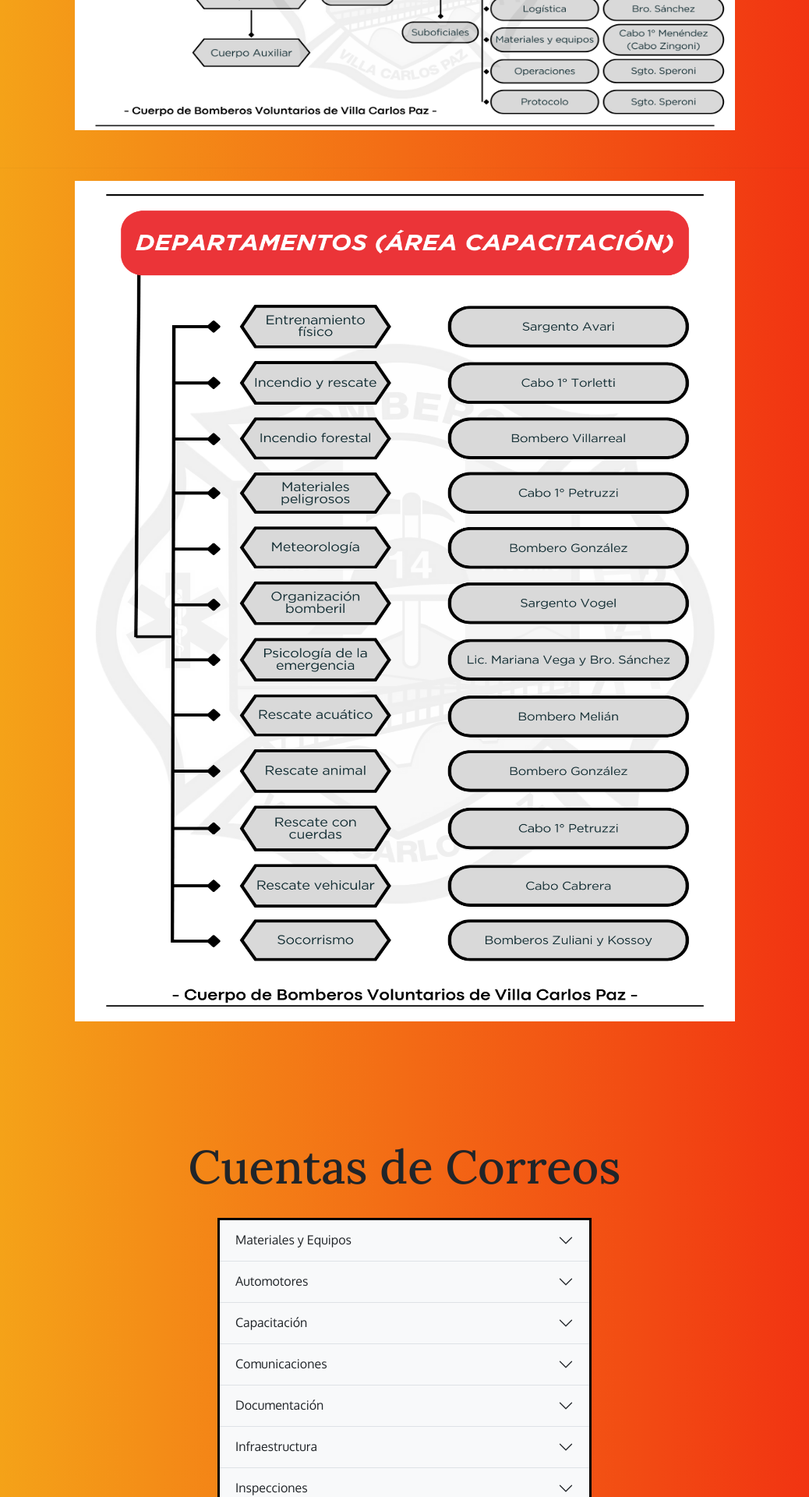
After one commit to aleakd/APP---bomberos---2024, a Flask app: page /contactos in a window 1280 px wide. The commit adds this page. Shown: the part 480-2400 px from the top of the page at 78% size, without its empty margins (121-1159 px from the left). Run offline with Flask 3, Linux system fonts and the light colour scheme; the visitor is signed in with stand-in values (Sample User, id 1); some libraries are stand-ins or nearby versions.

Commit message:
se agrega vista contactos, se coloca modelos de partes para descarga, con eso mdificacionde ruta y style

```diff
--- a/main.py
+++ b/main.py
@@ -384,7 +384,7 @@ def edit_legajo(id):
         legajo.alergia = request.form.get("alergia")
         legajo.camada = request.form.get("camada")
         legajo.estado = request.form.get("estado")
-        legajo.obra_social = request.form.get("obra_social")
+        legajo.obra_scocial = request.form.get("obra_social")
         legajo.registro = request.form.get("registro")
         legajo.nivel_educativo = request.form.get("nivel_educativo")
 
@@ -670,6 +670,7 @@ def fichas_medicas():
     return render_template("fichas_medicas.html", fichas=fichas)
 
 
+#----------------------------------------ELIMINAR FICHA MEDICA------#----------------------------------------------
 
 
 @app.route('/eliminar_ficha_medica/<int:id>', methods=['POST'])
@@ -686,6 +687,7 @@ def eliminar_ficha_medica(id):
         return jsonify({"success": False, "message": "Hubo un problema al eliminar la ficha médica."}), 500
 
 
+#---------------------------------------- EDITAR FICHA MEDICA------#----------------------------------------------
 
 @app.route('/editar_ficha_medica/<int:id>', methods=['GET'])
 @role_required('admin')
@@ -760,7 +762,14 @@ def talles():
     return render_template("tallesbv.html", bomberos=bomberos, talles=talles)
 
 
-#----------------------------------------------#----------------------------------------------
+#----------------------------------------------CONTACTOS#----------------------------------------------
+@app.route('/contactos')
+@login_required
+def contactos():
+    return render_template('contactos.html')
+
+
+#----------------------------------------------CONTACTOS#----------------------------------------------
 
 
 
--- a/static/style.css
+++ b/static/style.css
@@ -6,6 +6,10 @@ background: linear-gradient(to right, #f5af19, #f12711); /* W3C, IE 10+/ Edge, F
 text-align:center;
 font-family:"Oxygen";
 
+}
+
+a{
+color:black;
 }
 
 .portada_legajos {
@@ -236,3 +240,33 @@ background-attachment: fixed;
 background-size: cover;
 background-position: center;
 }
+
+
+
+.organig{
+margin:20px;
+}
+
+.organigrama {
+width: 70%;
+height: 90%;
+}
+
+
+
+
+.accordion-custom {
+    margin: 0 auto;
+    width: 30rem;
+    border: 3px solid black;
+    background-color: #f8f9fa;
+}
+.accordion-header .accordion-button {
+    background-color: #e9ecef;
+}
+.accordion-header .accordion-button.collapsed {
+    background-color: #f8f9fa;
+}
+.accordion-body {
+    background-color: #f8f9fa;
+}
--- a/templates/base.html
+++ b/templates/base.html
@@ -73,6 +73,10 @@
             <a class="nav-link" href="{{ url_for('acces') }}">Menu</a>
           </li>
 
+             <li class="nav-item">
+            <a class="nav-link" href="{{ url_for('contactos') }}">Contactos</a>
+          </li>
+
 
           <li class="nav-item">
             <a class="nav-link" href="{{ url_for('register') }}">Registrar Usuario</a>
--- /dev/null
+++ b/templates/contactos.html
@@ -0,0 +1,394 @@
+{% extends "base.html" %}
+
+{% block content %}
+
+
+<div class="organig">
+  <h1 class="titulo">Contactos</h1>
+</div>
+
+<div class="row organig">
+  <div class="col-12">
+    <img src="{{ url_for('static', filename='img/Organigrama_general.png') }}" alt="Organigrama General" class="organigrama">
+  </div>
+  <hr>
+  <div class="col-12">
+    <img src="{{ url_for('static', filename='img/Organigrama_departamentos.png') }}" alt="Organigrama General" class="organigrama">
+  </div>
+</div>
+
+<div class="organig">
+  <h1 class="titulo">Cuentas de Correos</h1>
+  <div class="accordion accordion-flush accordion-custom" id="accordionFlushExample">
+  <!-- Materiales y Equipos -->
+  <div class="accordion-item">
+    <h2 class="accordion-header">
+      <button class="accordion-button collapsed" type="button" data-bs-toggle="collapse" data-bs-target="#flush-collapseMateriales" aria-expanded="false" aria-controls="flush-collapseMateriales">
+        Materiales y Equipos
+      </button>
+    </h2>
+    <div id="flush-collapseMateriales" class="accordion-collapse collapse" data-bs-parent="#accordionFlushExample">
+      <div class="accordion-body">
+        <a href="mailto:materialesyequipo@bomberosvillacarlospaz.org.ar">materialesyequipo@bomberosvillacarlospaz.org.ar</a>
+      </div>
+    </div>
+  </div>
+
+  <!-- Automotores -->
+  <div class="accordion-item">
+    <h2 class="accordion-header">
+      <button class="accordion-button collapsed" type="button" data-bs-toggle="collapse" data-bs-target="#flush-collapseAutomotores" aria-expanded="false" aria-controls="flush-collapseAutomotores">
+        Automotores
+      </button>
+    </h2>
+    <div id="flush-collapseAutomotores" class="accordion-collapse collapse" data-bs-parent="#accordionFlushExample">
+      <div class="accordion-body">
+        <a href="mailto:automotores@bomberosvillacarlospaz.org.ar">automotores@bomberosvillacarlospaz.org.ar</a>
+      </div>
+    </div>
+  </div>
+
+  <!-- Capacitacion -->
+  <div class="accordion-item">
+    <h2 class="accordion-header">
+      <button class="accordion-button collapsed" type="button" data-bs-toggle="collapse" data-bs-target="#flush-collapseCapacitacion" aria-expanded="false" aria-controls="flush-collapseCapacitacion">
+        Capacitación
+      </button>
+    </h2>
+    <div id="flush-collapseCapacitacion" class="accordion-collapse collapse" data-bs-parent="#accordionFlushExample">
+      <div class="accordion-body">
+        <a href="mailto:capacitacion@bomberosvillacarlospaz.org.ar">capacitacion@bomberosvillacarlospaz.org.ar</a>
+      </div>
+    </div>
+  </div>
+
+  <!-- Comunicaciones -->
+  <div class="accordion-item">
+    <h2 class="accordion-header">
+      <button class="accordion-button collapsed" type="button" data-bs-toggle="collapse" data-bs-target="#flush-collapseComunicaciones" aria-expanded="false" aria-controls="flush-collapseComunicaciones">
+        Comunicaciones
+      </button>
+    </h2>
+    <div id="flush-collapseComunicaciones" class="accordion-collapse collapse" data-bs-parent="#accordionFlushExample">
+      <div class="accordion-body">
+        <a href="mailto:comunicaciones@bomberosvillacarlospaz.org.ar">comunicaciones@bomberosvillacarlospaz.org.ar</a>
+      </div>
+    </div>
+  </div>
+
+  <!-- Documentacion -->
+  <div class="accordion-item">
+    <h2 class="accordion-header">
+      <button class="accordion-button collapsed" type="button" data-bs-toggle="collapse" data-bs-target="#flush-collapseDocumentacion" aria-expanded="false" aria-controls="flush-collapseDocumentacion">
+        Documentación
+      </button>
+    </h2>
+    <div id="flush-collapseDocumentacion" class="accordion-collapse collapse" data-bs-parent="#accordionFlushExample">
+      <div class="accordion-body">
+        <a href="mailto:documentacion@bomberosvillacarlospaz.org.ar">documentacion@bomberosvillacarlospaz.org.ar</a>
+      </div>
+    </div>
+  </div>
+
+  <!-- Infraestructura -->
+  <div class="accordion-item">
+    <h2 class="accordion-header">
+      <button class="accordion-button collapsed" type="button" data-bs-toggle="collapse" data-bs-target="#flush-collapseInfraestructura" aria-expanded="false" aria-controls="flush-collapseInfraestructura">
+        Infraestructura
+      </button>
+    </h2>
+    <div id="flush-collapseInfraestructura" class="accordion-collapse collapse" data-bs-parent="#accordionFlushExample">
+      <div class="accordion-body">
+        <a href="mailto:infraestructura@bomberosvillacarlospaz.org.ar">infraestructura@bomberosvillacarlospaz.org.ar</a>
+      </div>
+    </div>
+  </div>
+
+  <!-- Inspecciones -->
+  <div class="accordion-item">
+    <h2 class="accordion-header">
+      <button class="accordion-button collapsed" type="button" data-bs-toggle="collapse" data-bs-target="#flush-collapseInspecciones" aria-expanded="false" aria-controls="flush-collapseInspecciones">
+        Inspecciones
+      </button>
+    </h2>
+    <div id="flush-collapseInspecciones" class="accordion-collapse collapse" data-bs-parent="#accordionFlushExample">
+      <div class="accordion-body">
+        <a href="mailto:inspecciones@bomberosvillacarlospaz.org.ar">inspecciones@bomberosvillacarlospaz.org.ar</a>
+      </div>
+    </div>
+  </div>
+
+  <!-- Logistica -->
+  <div class="accordion-item">
+    <h2 class="accordion-header">
+      <button class="accordion-button collapsed" type="button" data-bs-toggle="collapse" data-bs-target="#flush-collapseLogistica" aria-expanded="false" aria-controls="flush-collapseLogistica">
+        Logística
+      </button>
+    </h2>
+    <div id="flush-collapseLogistica" class="accordion-collapse collapse" data-bs-parent="#accordionFlushExample">
+      <div class="accordion-body">
+        <a href="mailto:logistica@bomberosvillacarlospaz.org.ar">logistica@bomberosvillacarlospaz.org.ar</a>
+      </div>
+    </div>
+  </div>
+
+  <!-- Prehospitalario -->
+  <div class="accordion-item">
+    <h2 class="accordion-header">
+      <button class="accordion-button collapsed" type="button" data-bs-toggle="collapse" data-bs-target="#flush-collapsePrehospitalario" aria-expanded="false" aria-controls="flush-collapsePrehospitalario">
+        Prehospitalario
+      </button>
+    </h2>
+    <div id="flush-collapsePrehospitalario" class="accordion-collapse collapse" data-bs-parent="#accordionFlushExample">
+      <div class="accordion-body">
+        <a href="mailto:prehospitalario@bomberosvillacarlospaz.org.ar">prehospitalario@bomberosvillacarlospaz.org.ar</a>
+      </div>
+    </div>
+  </div>
+
+  <!-- Protocolo -->
+  <div class="accordion-item">
+    <h2 class="accordion-header">
+      <button class="accordion-button collapsed" type="button" data-bs-toggle="collapse" data-bs-target="#flush-collapseProtocolo" aria-expanded="false" aria-controls="flush-collapseProtocolo">
+        Protocolo
+      </button>
+    </h2>
+    <div id="flush-collapseProtocolo" class="accordion-collapse collapse" data-bs-parent="#accordionFlushExample">
+      <div class="accordion-body">
+        <a href="mailto:protocolo@bomberosvillacarlospaz.org.ar">protocolo@bomberosvillacarlospaz.org.ar</a>
+      </div>
+    </div>
+  </div>
+
+  <!-- Socorrismo -->
+  <div class="accordion-item">
+    <h2 class="accordion-header">
+      <button class="accordion-button collapsed" type="button" data-bs-toggle="collapse" data-bs-target="#flush-collapseSocorrismo" aria-expanded="false" aria-controls="flush-collapseSocorrismo">
+        Socorrismo
+      </button>
+    </h2>
+    <div id="flush-collapseSocorrismo" class="accordion-collapse collapse" data-bs-parent="#accordionFlushExample">
+      <div class="accordion-body">
+        <a href="mailto:socorrismo@bomberosvillacarlospaz.org.ar">socorrismo@bomberosvillacarlospaz.org.ar</a>
+      </div>
+    </div>
+  </div>
+
+  <!-- Incendio y Rescate -->
+  <div class="accordion-item">
+    <h2 class="accordion-header">
+      <button class="accordion-button collapsed" type="button" data-bs-toggle="collapse" data-bs-target="#flush-collapseIncendioyRescate" aria-expanded="false" aria-controls="flush-collapseIncendioyRescate">
+        Incendio y Rescate
+      </button>
+    </h2>
+    <div id="flush-collapseIncendioyRescate" class="accordion-collapse collapse" data-bs-parent="#accordionFlushExample">
+      <div class="accordion-body">
+        <a href="mailto:incendioyrescate@bomberosvillacarlospaz.org.ar">incendioyrescate@bomberosvillacarlospaz.org.ar</a>
+      </div>
+    </div>
+  </div>
+
+  <!-- Incendio Forestal -->
+  <div class="accordion-item">
+    <h2 class="accordion-header">
+      <button class="accordion-button collapsed" type="button" data-bs-toggle="collapse" data-bs-target="#flush-collapseIncendioForestal" aria-expanded="false" aria-controls="flush-collapseIncendioForestal">
+        Incendio Forestal
+      </button>
+    </h2>
+    <div id="flush-collapseIncendioForestal" class="accordion-collapse collapse" data-bs-parent="#accordionFlushExample">
+      <div class="accordion-body">
+        <a href="mailto:incendioforestal@bomberosvillacarlospaz.org.ar">incendioforestal@bomberosvillacarlospaz.org.ar</a>
+      </div>
+    </div>
+  </div>
+
+  <!-- Psicología de la Emergencia -->
+  <div class="accordion-item">
+    <h2 class="accordion-header">
+      <button class="accordion-button collapsed" type="button" data-bs-toggle="collapse" data-bs-target="#flush-collapsePsicologiaEmergencia" aria-expanded="false" aria-controls="flush-collapsePsicologiaEmergencia">
+        Psicología de la Emergencia
+      </button>
+    </h2>
+    <div id="flush-collapsePsicologiaEmergencia" class="accordion-collapse collapse" data-bs-parent="#accordionFlushExample">
+      <div class="accordion-body">
+        <a href="mailto:psicologiadelaemergencia@bomberosvillacarlospaz.org.ar">psicologiadelaemergencia@bomberosvillacarlospaz.org.ar</a>
+      </div>
+    </div>
+  </div>
+
+  <!-- Organización Bomberil -->
+  <div class="accordion-item">
+    <h2 class="accordion-header">
+      <button class="accordion-button collapsed" type="button" data-bs-toggle="collapse" data-bs-target="#flush-collapseOrganizacionBomberil" aria-expanded="false" aria-controls="flush-collapseOrganizacionBomberil">
+        Organización Bomberil
+      </button>
+    </h2>
+    <div id="flush-collapseOrganizacionBomberil" class="accordion-collapse collapse" data-bs-parent="#accordionFlushExample">
+      <div class="accordion-body">
+        <a href="mailto:organizacionbomberil@bomberosvillacarlospaz.org.ar">organizacionbomberil@bomberosvillacarlospaz.org.ar</a>
+      </div>
+    </div>
+  </div>
+
+  <!-- Rescate Vehicular -->
+  <div class="accordion-item">
+    <h2 class="accordion-header">
+      <button class="accordion-button collapsed" type="button" data-bs-toggle="collapse" data-bs-target="#flush-collapseRescateVehicular" aria-expanded="false" aria-controls="flush-collapseRescateVehicular">
+        Rescate Vehicular
+      </button>
+    </h2>
+    <div id="flush-collapseRescateVehicular" class="accordion-collapse collapse" data-bs-parent="#accordionFlushExample">
+      <div class="accordion-body">
+        <a href="mailto:rescatevehicular@bomberosvillacarlospaz.org.ar">rescatevehicular@bomberosvillacarlospaz.org.ar</a>
+      </div>
+    </div>
+  </div>
+
+  <!-- Rescate Acuático -->
+  <div class="accordion-item">
+    <h2 class="accordion-header">
+      <button class="accordion-button collapsed" type="button" data-bs-toggle="collapse" data-bs-target="#flush-collapseRescateAcuatico" aria-expanded="false" aria-controls="flush-collapseRescateAcuatico">
+        Rescate Acuático
+      </button>
+    </h2>
+    <div id="flush-collapseRescateAcuatico" class="accordion-collapse collapse" data-bs-parent="#accordionFlushExample">
+      <div class="accordion-body">
+        <a href="mailto:rescateacuatico@bomberosvillacarlospaz.org.ar">rescateacuatico@bomberosvillacarlospaz.org.ar</a>
+      </div>
+    </div>
+  </div>
+
+  <!-- Rescate con Cuerdas -->
+  <div class="accordion-item">
+    <h2 class="accordion-header">
+      <button class="accordion-button collapsed" type="button" data-bs-toggle="collapse" data-bs-target="#flush-collapseRescateCuerdas" aria-expanded="false" aria-controls="flush-collapseRescateCuerdas">
+        Rescate con Cuerdas
+      </button>
+    </h2>
+    <div id="flush-collapseRescateCuerdas" class="accordion-collapse collapse" data-bs-parent="#accordionFlushExample">
+      <div class="accordion-body">
+        <a href="mailto:rescateconcuerdas@bomberosvillacarlospaz.org.ar">rescateconcuerdas@bomberosvillacarlospaz.org.ar</a>
+      </div>
+    </div>
+  </div>
+
+  <!-- Rescate Animal -->
+  <div class="accordion-item">
+    <h2 class="accordion-header">
+      <button class="accordion-button collapsed" type="button" data-bs-toggle="collapse" data-bs-target="#flush-collapseRescateAnimal" aria-expanded="false" aria-controls="flush-collapseRescateAnimal">
+        Rescate Animal
+      </button>
+    </h2>
+    <div id="flush-collapseRescateAnimal" class="accordion-collapse collapse" data-bs-parent="#accordionFlushExample">
+      <div class="accordion-body">
+        <a href="mailto:rescateanimal@bomberosvillacarlospaz.org.ar">rescateanimal@bomberosvillacarlospaz.org.ar</a>
+      </div>
+    </div>
+  </div>
+
+  <!-- Materiales Peligrosos -->
+  <div class="accordion-item">
+    <h2 class="accordion-header">
+      <button class="accordion-button collapsed" type="button" data-bs-toggle="collapse" data-bs-target="#flush-collapseMaterialesPeligrosos" aria-expanded="false" aria-controls="flush-collapseMaterialesPeligrosos">
+        Materiales Peligrosos
+      </button>
+    </h2>
+    <div id="flush-collapseMaterialesPeligrosos" class="accordion-collapse collapse" data-bs-parent="#accordionFlushExample">
+      <div class="accordion-body">
+        <a href="mailto:materialespeligrosos@bomberosvillacarlospaz.org.ar">materialespeligrosos@bomberosvillacarlospaz.org.ar</a>
+      </div>
+    </div>
+  </div>
+
+  <!-- Meteorología -->
+  <div class="accordion-item">
+    <h2 class="accordion-header">
+      <button class="accordion-button collapsed" type="button" data-bs-toggle="collapse" data-bs-target="#flush-collapseMeteorologia" aria-expanded="false" aria-controls="flush-collapseMeteorologia">
+        Meteorología
+      </button>
+    </h2>
+    <div id="flush-collapseMeteorologia" class="accordion-collapse collapse" data-bs-parent="#accordionFlushExample">
+      <div class="accordion-body">
+        <a href="mailto:meteorologia@bomberosvillacarlospaz.org.ar">meteorologia@bomberosvillacarlospaz.org.ar</a>
+      </div>
+    </div>
+  </div>
+
+  <!-- Jefatura -->
+  <div class="accordion-item">
+    <h2 class="accordion-header">
+      <button class="accordion-button collapsed" type="button" data-bs-toggle="collapse" data-bs-target="#flush-collapseJefatura" aria-expanded="false" aria-controls="flush-collapseJefatura">
+        Jefatura
+      </button>
+    </h2>
+    <div id="flush-collapseJefatura" class="accordion-collapse collapse" data-bs-parent="#accordionFlushExample">
+      <div class="accordion-body">
+        <a href="mailto:jefatura@bomberosvillacarlospaz.org.ar">jefatura@bomberosvillacarlospaz.org.ar</a>
+      </div>
+    </div>
+  </div>
+
+  <!-- Comisión Directiva -->
+  <div class="accordion-item">
+    <h2 class="accordion-header">
+      <button class="accordion-button collapsed" type="button" data-bs-toggle="collapse" data-bs-target="#flush-collapseComisionDirectiva" aria-expanded="false" aria-controls="flush-collapseComisionDirectiva">
+        Comisión Directiva
+      </button>
+    </h2>
+    <div id="flush-collapseComisionDirectiva" class="accordion-collapse collapse" data-bs-parent="#accordionFlushExample">
+      <div class="accordion-body">
+        <a href="mailto:comisiondirectiva@bomberosvillacarlospaz.org.ar">comisiondirectiva@bomberosvillacarlospaz.org.ar</a>
+      </div>
+    </div>
+  </div>
+
+  <!-- Operaciones -->
+  <div class="accordion-item">
+    <h2 class="accordion-header">
+      <button class="accordion-button collapsed" type="button" data-bs-toggle="collapse" data-bs-target="#flush-collapseOperaciones" aria-expanded="false" aria-controls="flush-collapseOperaciones">
+        Operaciones
+      </button>
+    </h2>
+    <div id="flush-collapseOperaciones" class="accordion-collapse collapse" data-bs-parent="#accordionFlushExample">
+      <div class="accordion-body">
+        <a href="mailto:operaciones@bomberosvillacarlospaz.org.ar">operaciones@bomberosvillacarlospaz.org.ar</a>
+      </div>
+    </div>
+  </div>
+
+  <!-- Preparación Física -->
+  <div class="accordion-item">
+    <h2 class="accordion-header">
+      <button class="accordion-button collapsed" type="button" data-bs-toggle="collapse" data-bs-target="#flush-collapsePreparacionFisica" aria-expanded="false" aria-controls="flush-collapsePreparacionFisica">
+        Preparación Física
+      </button>
+    </h2>
+    <div id="flush-collapsePreparacionFisica" class="accordion-collapse collapse" data-bs-parent="#accordionFlushExample">
+      <div class="accordion-body">
+        <a href="mailto:preparacionfisica@bomberosvillacarlospaz.org.ar">preparacionfisica@bomberosvillacarlospaz.org.ar</a>
+      </div>
+    </div>
+  </div>
+
+  <!-- Sistemas -->
+  <div class="accordion-item">
+    <h2 class="accordion-header">
+      <button class="accordion-button collapsed" type="button" data-bs-toggle="collapse" data-bs-target="#flush-collapseSistemas" aria-expanded="false" aria-controls="flush-collapseSistemas">
+        Sistemas
+      </button>
+    </h2>
+    <div id="flush-collapseSistemas" class="accordion-collapse collapse" data-bs-parent="#accordionFlushExample">
+      <div class="accordion-body">
+        <a href="mailto:sistemas@bomberosvillacarlospaz.org.ar">sistemas@bomberosvillacarlospaz.org.ar</a>
+      </div>
+    </div>
+  </div>
+</div>
+</div>
+
+
+
+
+
+
+{% endblock %}
```
Also changed, not shown: templates/partes.html (+64 -1 lines), static/img/Organigrama_departamentos.png (added), static/img/Organigrama_general.png (added), 9 other files.
